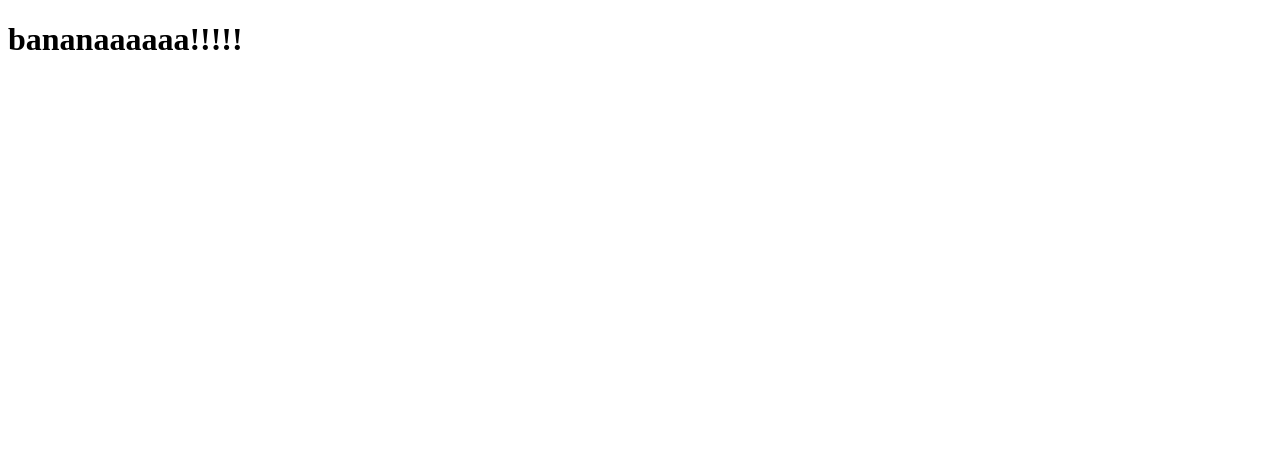
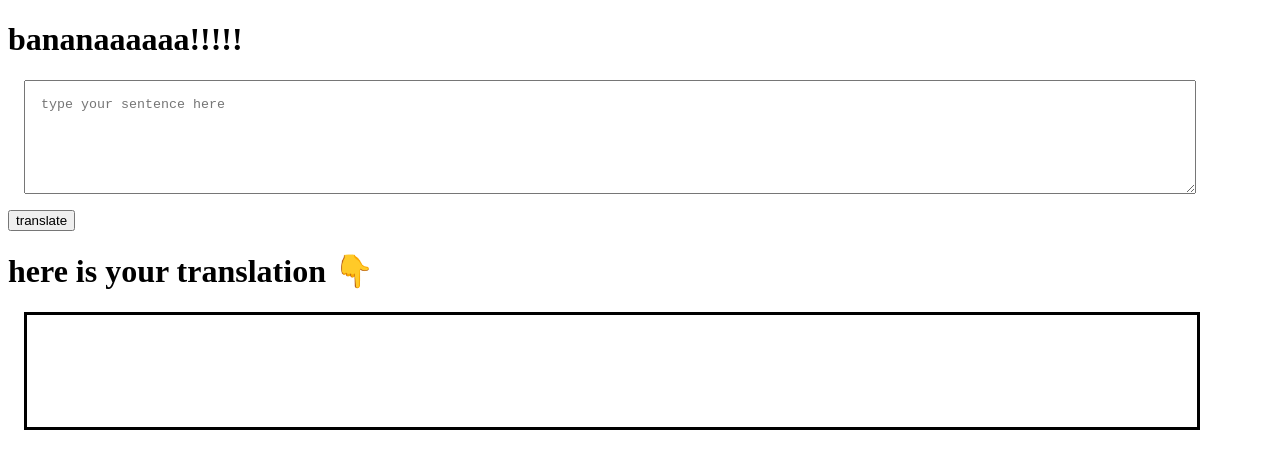
Before and after one commit to krishanu2911/markSix_minionSpeak_neogCamp, a plain HTML site: page index.html in a window 1280 px wide. Drawn offline with Linux system fonts and the light colour scheme.

Commit message:
initial commit

```diff
--- /dev/null
+++ b/app.js
@@ -0,0 +1,6 @@
+var btnTranslate = document.querySelector("#btn-translate");
+var txtInput = document.querySelector("#txt-input");
+var outputdiv = document.querySelector("#output");
+btnTranslate.addEventListener("click", function clickHandler(){
+    outputdiv.innerHTML = " sjsjjsjsjsj "+ txtInput.value ;
+})
--- a/index.html
+++ b/index.html
@@ -1,12 +1,25 @@
 <!DOCTYPE html>
 <html lang="en">
+
 <head>
     <meta charset="UTF-8">
     <meta http-equiv="X-UA-Compatible" content="IE=edge">
     <meta name="viewport" content="width=device-width, initial-scale=1.0">
     <title>minionSpeak | Krishanu</title>
+   <link href="styles.css" rel="stylesheet" />
+    <script src="app.js" type="text/javascript">
+    </script>
 </head>
+
 <body>
     <h1>bananaaaaaa!!!!!</h1>
+    <textarea id="txt-input" placeholder="type your sentence here"></textarea>
+    <button id="btn-translate">translate</button>
+    <h1>here is your translation 👇</h1>
+    <div id="output"></div>
+
+    <script src="app.js" type="text/javascript">
+    </script>
 </body>
+
 </html>
--- /dev/null
+++ b/styles.css
@@ -0,0 +1,16 @@
+textarea{
+    display: block;
+    width: 90%;
+    height: 10vh;
+    margin: 1rem;
+    padding: 1rem;
+
+}
+#output{
+    display: block;
+    border: black solid;
+    width: 90%;
+    height: 10vh;
+    margin: 1rem;
+    padding: 1rem;
+}
```
